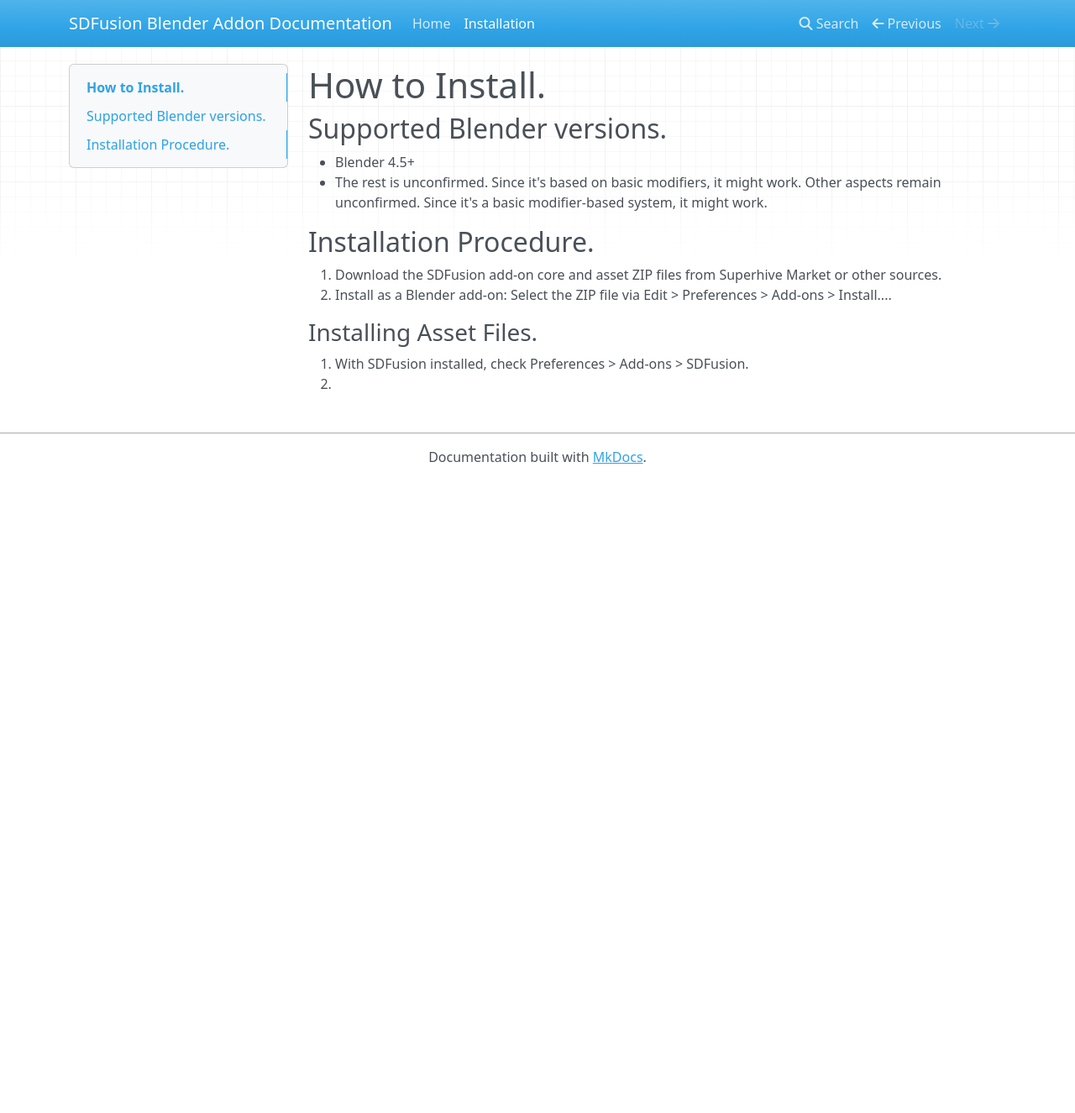
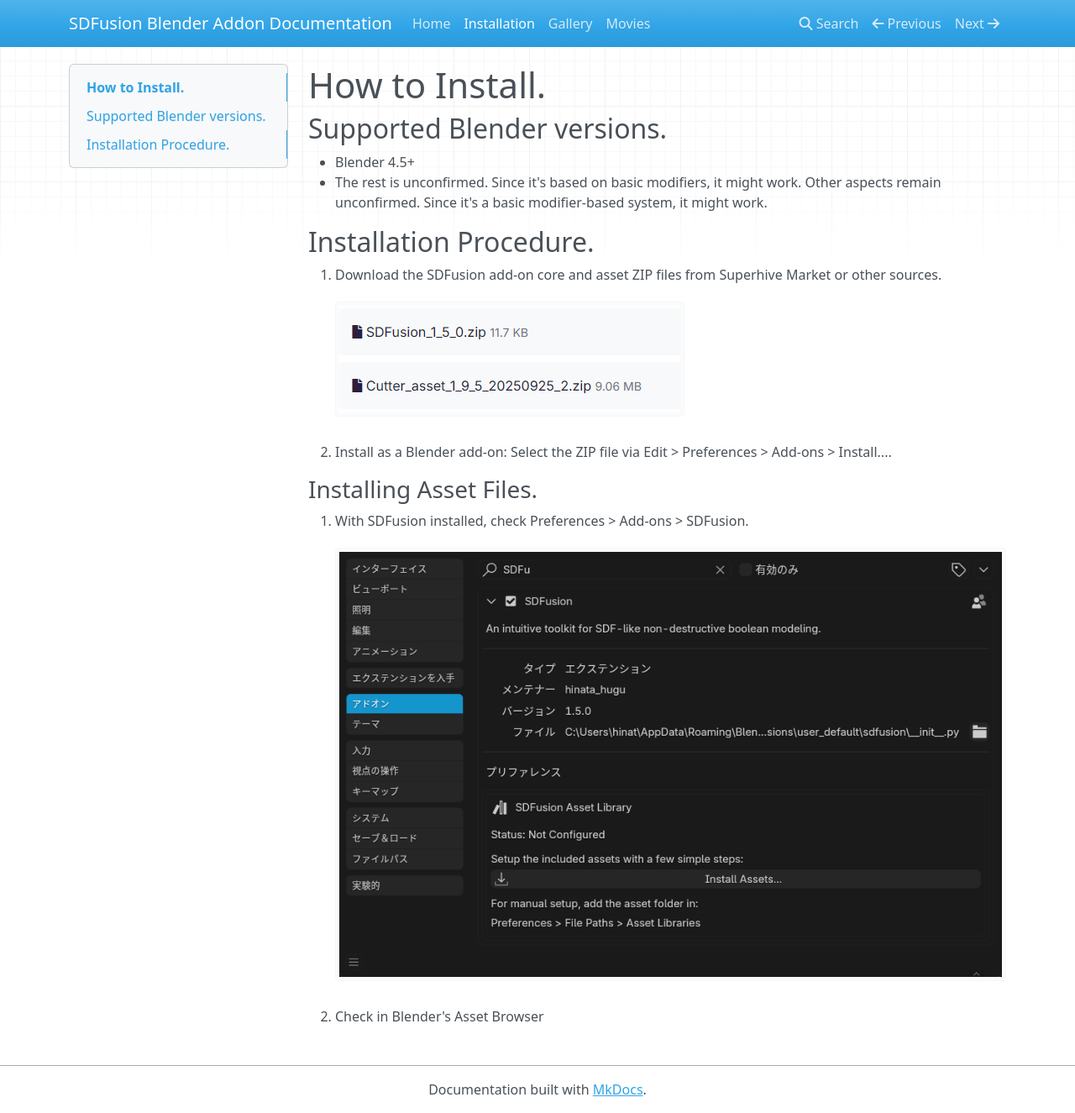
Before and after one commit to hinatahugu29/sdfusion-blender-addon, an MkDocs documentation site: the page built from docs/installation.md, in a window 1280 px wide and 1325 px high. Shown: the whole window at 84% size. Built offline with MkDocs 1.6.1, drawn with Linux system fonts in a browser that asks for light colours; nearby versions of some CDN libraries.

Commit message:
Add MkDocs document structure

```diff
--- a/.readthedocs.yaml
+++ b/.readthedocs.yaml
@@ -1,4 +1,5 @@
 version: 2
+
 
 build:
   os: ubuntu-24.04
--- a/docs/installation.md
+++ b/docs/installation.md
@@ -5,9 +5,13 @@
 - The rest is unconfirmed. Since it's based on basic modifiers, it might work.
 Other aspects remain unconfirmed. Since it's a basic modifier-based system, it might work.
 
+
 ## Installation Procedure.
 1. Download the SDFusion add-on core and asset ZIP files from Superhive Market or other sources.
+ ![Image_2](images/スクリーンショット 2025-09-27 182625.png)
 2. Install as a Blender add-on: Select the ZIP file via Edit > Preferences > Add-ons > Install....
+
 ### Installing Asset Files.
 1. With SDFusion installed, check Preferences > Add-ons > SDFusion.
-2.
+![Image_2](images/スクリーンショット 2025-09-27 102447.png)
+2. Check in Blender's Asset Browser
--- a/mkdocs.yml
+++ b/mkdocs.yml
@@ -4,3 +4,5 @@ site_url: https://sdfusion-blender-addon.readthedocs.io/
 nav:
   - Home: index.md
   - Installation: installation.md  # これでOK
+  - Gallery: gallery.md
+  - Movies: movies.md
```
Also changed, not shown: docs/index.md (+4 -0 lines), docs/movies.md (added, +5 -0 lines), docs/gallery.md (added), docs/images/スクリーンショット 2025-09-27 102447.png (added), docs/images/スクリーンショット 2025-09-27 182625.png (added), 2 other files.
